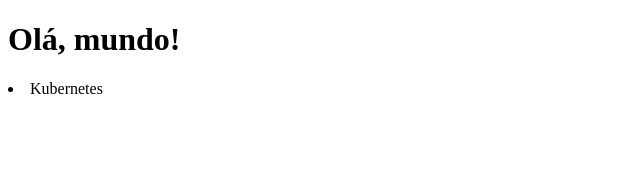
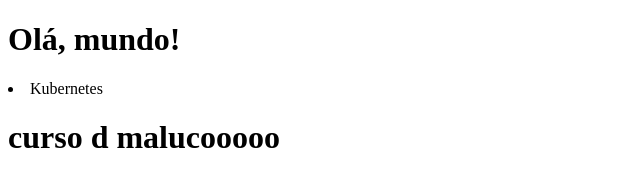
Before and after one commit to v1torsantana/alura-git, a plain HTML site: page index.html in a window 1280 px wide. Shown: the whole page, without its empty margins (0-640 px from the left). Drawn offline with Linux system fonts and the light colour scheme.

Commit message:
commit serto

```diff
--- a/index.html
+++ b/index.html
@@ -8,5 +8,6 @@
 <body>
     <h1>Olá, mundo!</h1>
     <li>Kubernetes</li>
+    <h1>curso d malucooooo</h1>
 </body>
 </html>
```
